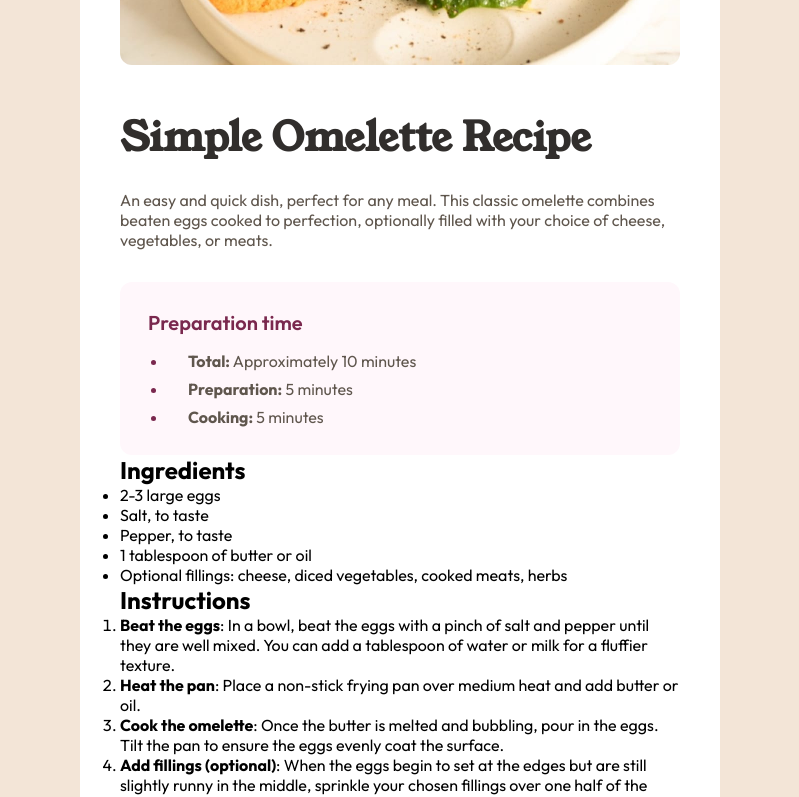
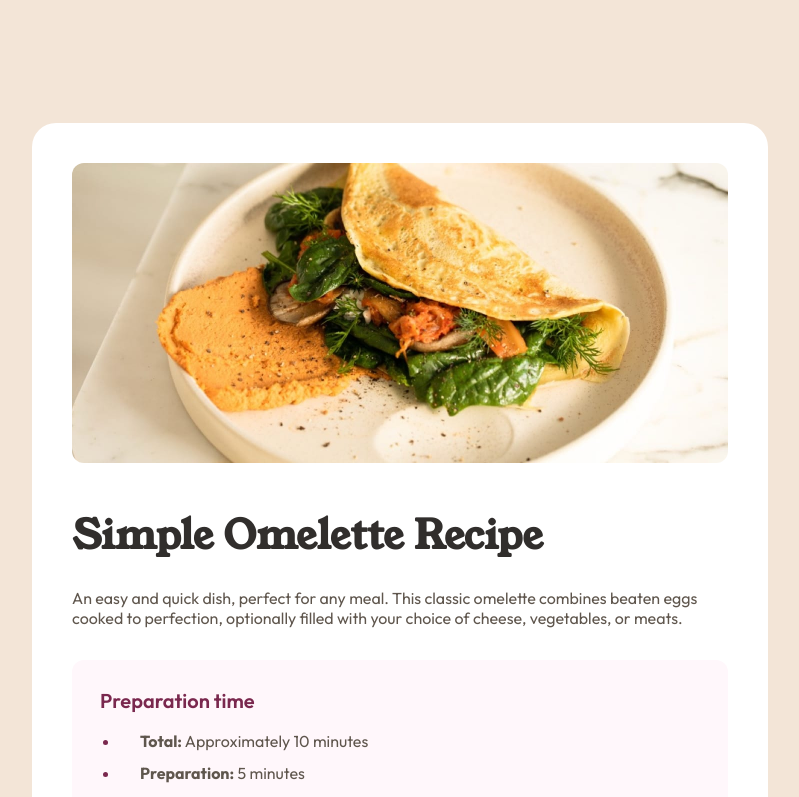
Before and after one commit to mariokreitz/recipe-page-main, an Angular app: page / in a window 1280 px wide. Shown: the top 797 px of the page, without its empty margins (240-1039 px from the left). Built offline with nearby package versions, Linux system fonts and the light colour scheme.

Commit message:
changed from position absolut to margin auto

```diff
--- a/src/app/app.component.scss
+++ b/src/app/app.component.scss
@@ -35,6 +35,7 @@
   display: flex;
   flex-direction: column;
   gap: 16px;
+  margin-bottom: 32px;
 }
 
 .info .info-headline {
@@ -51,6 +52,7 @@
   padding-left: 20px;
   color: var(--WengeBrown);
   font-size: 16px;
+  line-height: 1.5;
 }
 
 .info ul li:nth-child(2) {
@@ -60,3 +62,34 @@
 .info ul li::marker {
   color: var(--DarkRaspberry);
 }
+
+.incredients-headline {
+  color: var(--BrandyRed);
+  font-size: 28px;
+  font-weight: normal;
+  margin-bottom: 24px;
+}
+
+.incredients ul {
+  padding-left: 20px;
+}
+
+.incredients ul li::marker {
+  color: var(--DarkRaspberry);
+}
+
+.incredients ul li {
+  padding-left: 16px;
+  color: var(--WengeBrown);
+  font-size: 16px;
+  line-height: 1.5;
+}
+
+.incredients ul li:not(:last-child) {
+  margin-bottom: 8px;
+}
+
+.horizontal-line {
+  margin-block: 32px;
+  border: 1px solid var(--WhiteCoffee);
+}
--- a/src/styles.scss
+++ b/src/styles.scss
@@ -38,10 +38,8 @@ body {
 }
 
 .wrapper {
-  position: absolute;
-  top: 50%;
-  left: 50%;
-  transform: translate(-50%, -50%);
+  margin-top: 123px;
+  margin-inline: auto;
   max-width: 736px;
   background-color: var(--White);
   border-radius: 24px;
```
